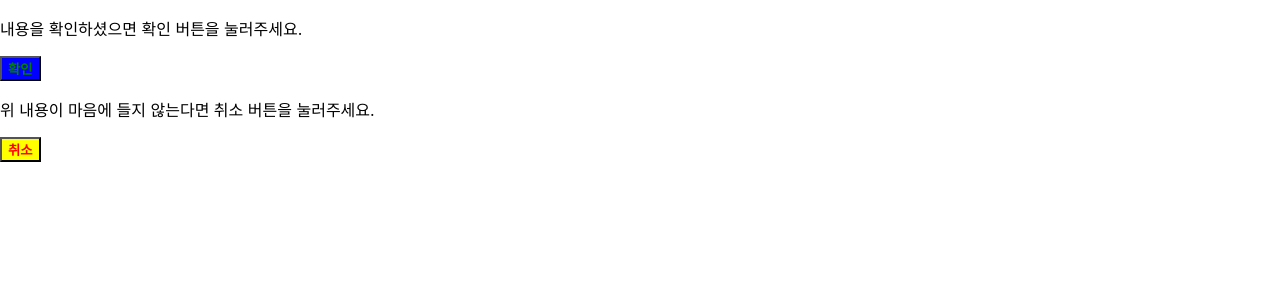
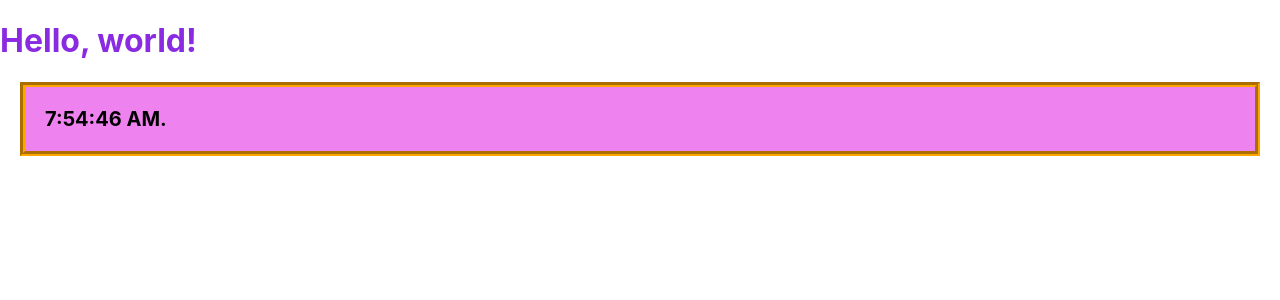
Before and after one commit to wshin025/ReactClass, a React (Create React App) app: page / in a window 1280 px wide. Shown: the top 300 px of the page. Built offline with nearby package versions, Linux system fonts and the light colour scheme.

Commit message:
react chp05 ex props

```diff
--- /dev/null
+++ b/src/ch04/Clock.css
@@ -0,0 +1,10 @@
+.clock{
+    border-width: 5px;
+    border-style: groove;
+    border-color: orange;
+    background-color: violet;
+    font-size: 20px;
+    font-weight: bold;
+    padding: 20px;
+    margin: 20px;
+}
--- /dev/null
+++ b/src/ch04/Clock.jsx
@@ -0,0 +1,11 @@
+import React from "react";
+
+function Clock(props){
+    return(
+        <div>
+            <h1>Hello, world!</h1>
+            <div className={'clock'}>{new Date().toLocaleTimeString()}.</div>
+        </div>
+    );
+}
+export default Clock
--- a/src/index.js
+++ b/src/index.js
@@ -3,17 +3,24 @@
 import './index.css';
 import './chp03/Book.css';
 import './ch04/sty.css';
+import './ch04/Clock.css';
 import App from './App';
 import reportWebVitals from './reportWebVitals';
 import Library from "./chp03/Library";
 import Button from "./ch04/Button";
-import ComfirmDialog from "./ch04/ComfirmDialog";
+// import ComfirmDialog from "./ch04/ComfirmDialog";
+import Clock from "./ch04/Clock";
 const root = ReactDOM.createRoot(document.getElementById('root'));
+setInterval(() =>{
 root.render(
     <React.StrictMode>
         {/*<Library />*/}
-        <ComfirmDialog/>
+        {/*<ComfirmDialog/>*/}
+        <Clock />
     </React.StrictMode>
+);
+}
+,1000
 );
 // If you want to start measuring performance in your app, pass a function
 // to log results (for example: reportWebVitals(console.log))
```
